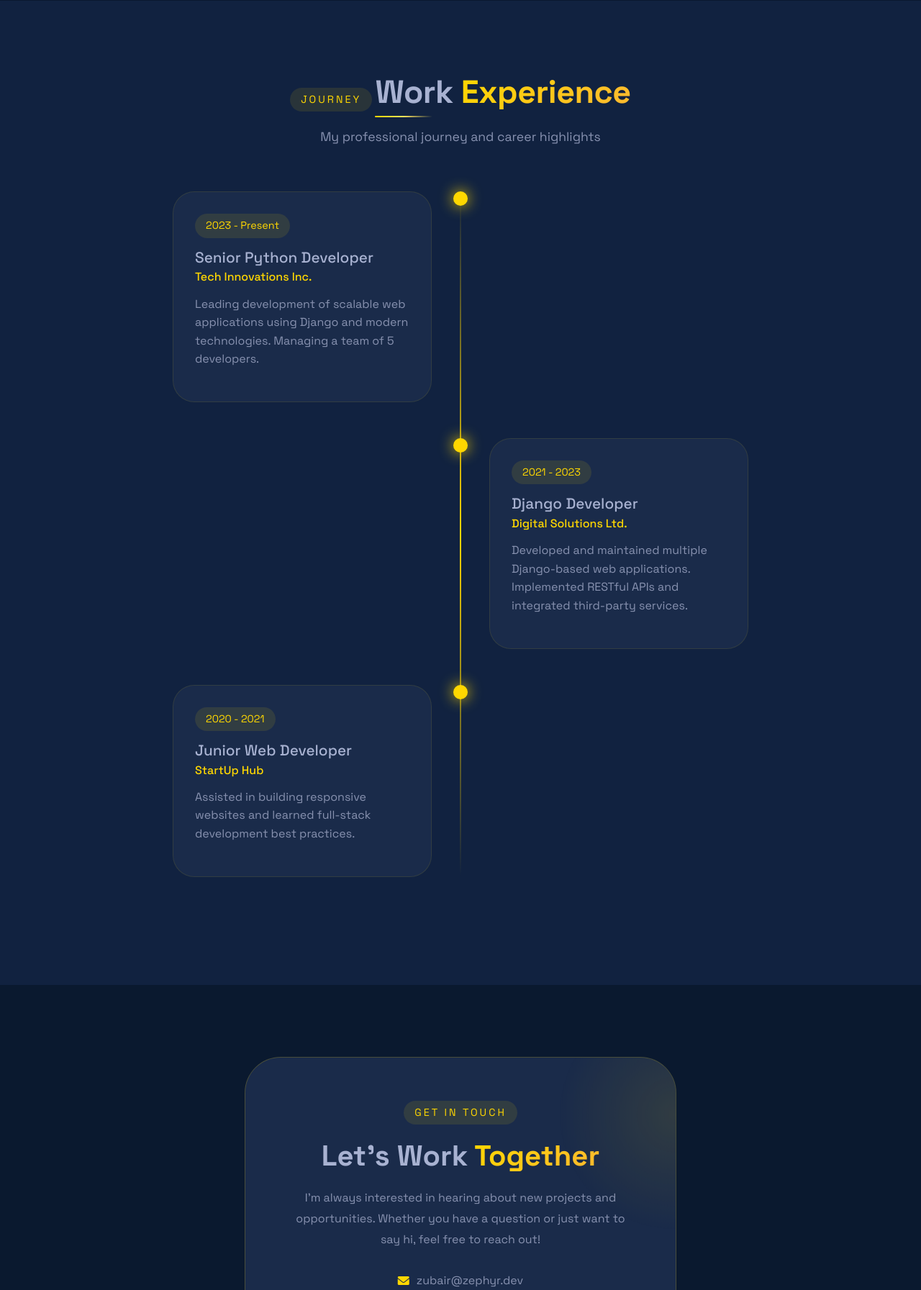
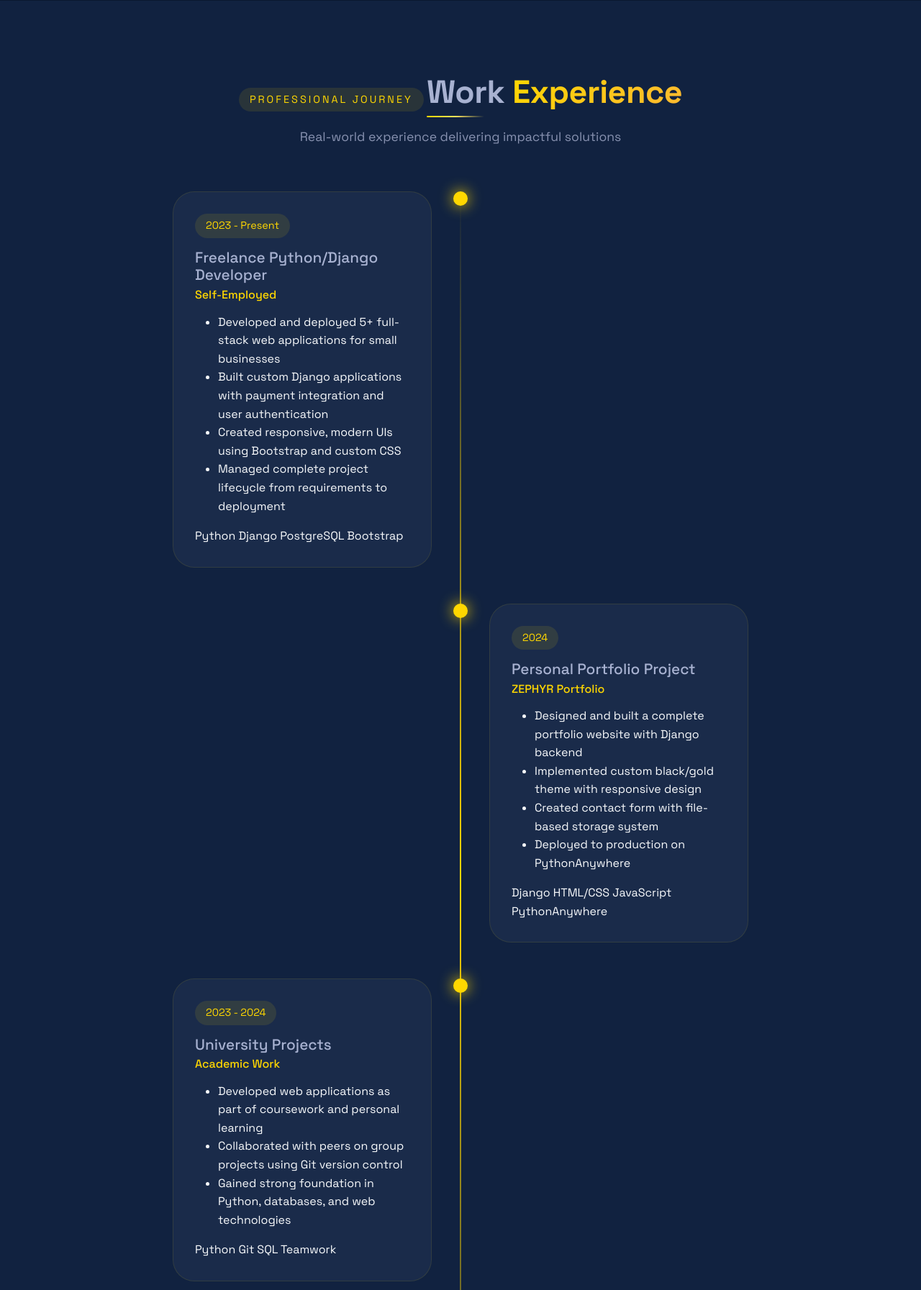
Before and after one commit to Zubair-ahmad259/fortfolio, a Django app: page / in a window 1280 px wide. Shown: the part 2503-4296 px from the top of the page at 72% size. Run offline with Django 5.2, Linux system fonts and the light colour scheme; data comes from the database, SQL or seed files in the repository.

Commit message:
Updated experience section with real work experience

```diff
--- a/portfolio/templates/base.html
+++ b/portfolio/templates/base.html
@@ -723,7 +723,7 @@
                     </li>
                   <li class="nav-item">
     <a class="nav-link {% if 'contact' in request.path %}active{% endif %}" href="{% url 'contact' %}">Contact</a>
-</li>
+   </li>
 
                 </ul>
             </div>
--- a/portfolio/templates/home.html
+++ b/portfolio/templates/home.html
@@ -244,45 +244,104 @@
 <section class="experience-section">
     <div class="container">
         <div class="section-header" data-aos="fade-up">
-            <span class="section-tag">Journey</span>
+            <span class="section-tag">Professional Journey</span>
             <h2 class="section-title">Work <span class="gold-text">Experience</span></h2>
             <p class="section-description">
-                My professional journey and career highlights
+                Real-world experience delivering impactful solutions
             </p>
         </div>
 
         <div class="timeline">
+            <!-- Freelance/Personal Projects (Most Important) -->
             <div class="timeline-item" data-aos="fade-right">
                 <div class="timeline-dot"></div>
                 <div class="timeline-content">
                     <span class="timeline-date">2023 - Present</span>
-                    <h3>Senior Python Developer</h3>
-                    <h4>Tech Innovations Inc.</h4>
-                    <p>Leading development of scalable web applications using Django and modern technologies. Managing a team of 5 developers.</p>
+                    <h3>Freelance Python/Django Developer</h3>
+                    <h4>Self-Employed</h4>
+                    <ul class="experience-list">
+                        <li>Developed and deployed 5+ full-stack web applications for small businesses</li>
+                        <li>Built custom Django applications with payment integration and user authentication</li>
+                        <li>Created responsive, modern UIs using Bootstrap and custom CSS</li>
+                        <li>Managed complete project lifecycle from requirements to deployment</li>
+                    </ul>
+                    <div class="experience-tags">
+                        <span class="tech-tag">Python</span>
+                        <span class="tech-tag">Django</span>
+                        <span class="tech-tag">PostgreSQL</span>
+                        <span class="tech-tag">Bootstrap</span>
+                    </div>
                 </div>
             </div>
+
+            <!-- Personal Portfolio Project -->
             <div class="timeline-item" data-aos="fade-left">
                 <div class="timeline-dot"></div>
                 <div class="timeline-content">
-                    <span class="timeline-date">2021 - 2023</span>
-                    <h3>Django Developer</h3>
-                    <h4>Digital Solutions Ltd.</h4>
-                    <p>Developed and maintained multiple Django-based web applications. Implemented RESTful APIs and integrated third-party services.</p>
+                    <span class="timeline-date">2024</span>
+                    <h3>Personal Portfolio Project</h3>
+                    <h4>ZEPHYR Portfolio</h4>
+                    <ul class="experience-list">
+                        <li>Designed and built a complete portfolio website with Django backend</li>
+                        <li>Implemented custom black/gold theme with responsive design</li>
+                        <li>Created contact form with file-based storage system</li>
+                        <li>Deployed to production on PythonAnywhere</li>
+                    </ul>
+                    <div class="experience-tags">
+                        <span class="tech-tag">Django</span>
+                        <span class="tech-tag">HTML/CSS</span>
+                        <span class="tech-tag">JavaScript</span>
+                        <span class="tech-tag">PythonAnywhere</span>
+                    </div>
                 </div>
             </div>
+
+            <!-- Academic/University Projects -->
             <div class="timeline-item" data-aos="fade-right">
                 <div class="timeline-dot"></div>
                 <div class="timeline-content">
-                    <span class="timeline-date">2020 - 2021</span>
-                    <h3>Junior Web Developer</h3>
-                    <h4>StartUp Hub</h4>
-                    <p>Assisted in building responsive websites and learned full-stack development best practices.</p>
+                    <span class="timeline-date">2023 - 2024</span>
+                    <h3>University Projects</h3>
+                    <h4>Academic Work</h4>
+                    <ul class="experience-list">
+                        <li>Developed web applications as part of coursework and personal learning</li>
+                        <li>Collaborated with peers on group projects using Git version control</li>
+                        <li>Gained strong foundation in Python, databases, and web technologies</li>
+                    </ul>
+                    <div class="experience-tags">
+                        <span class="tech-tag">Python</span>
+                        <span class="tech-tag">Git</span>
+                        <span class="tech-tag">SQL</span>
+                        <span class="tech-tag">Teamwork</span>
+                    </div>
+                </div>
+            </div>
+
+            <!-- Skills Summary -->
+            <div class="timeline-item" data-aos="fade-left">
+                <div class="timeline-dot"></div>
+                <div class="timeline-content">
+                    <span class="timeline-date">Technical Skills</span>
+                    <h3>Core Competencies</h3>
+                    <div class="skills-compact">
+                        <div class="skill-group">
+                            <strong>Backend:</strong> Python, Django, Django REST Framework, SQLite/PostgreSQL
+                        </div>
+                        <div class="skill-group">
+                            <strong>Frontend:</strong> HTML5, CSS3, JavaScript, Bootstrap, Responsive Design
+                        </div>
+                        <div class="skill-group">
+                            <strong>Tools:</strong> Git, GitHub, VS Code, PythonAnywhere, Basic Linux
+                        </div>
+                        <div class="skill-group">
+                            <strong>Soft Skills:</strong> Problem Solving, Quick Learner, Attention to Detail
+                        </div>
+                    </div>
                 </div>
             </div>
         </div>
     </div>
 </section>
-
 <!-- Contact Section -->
 <section class="contact-section">
     <div class="container">
```
